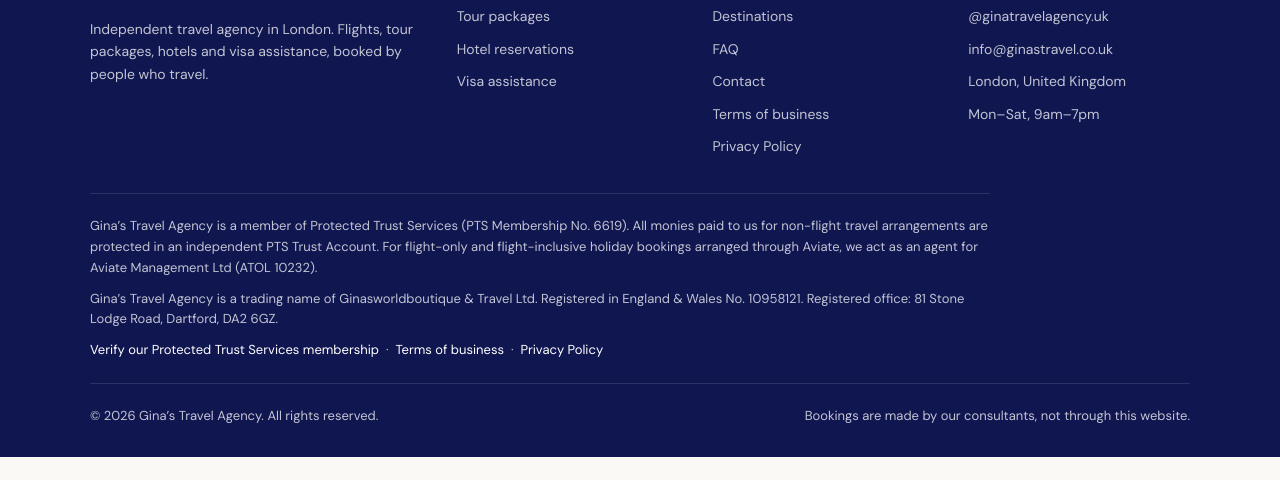
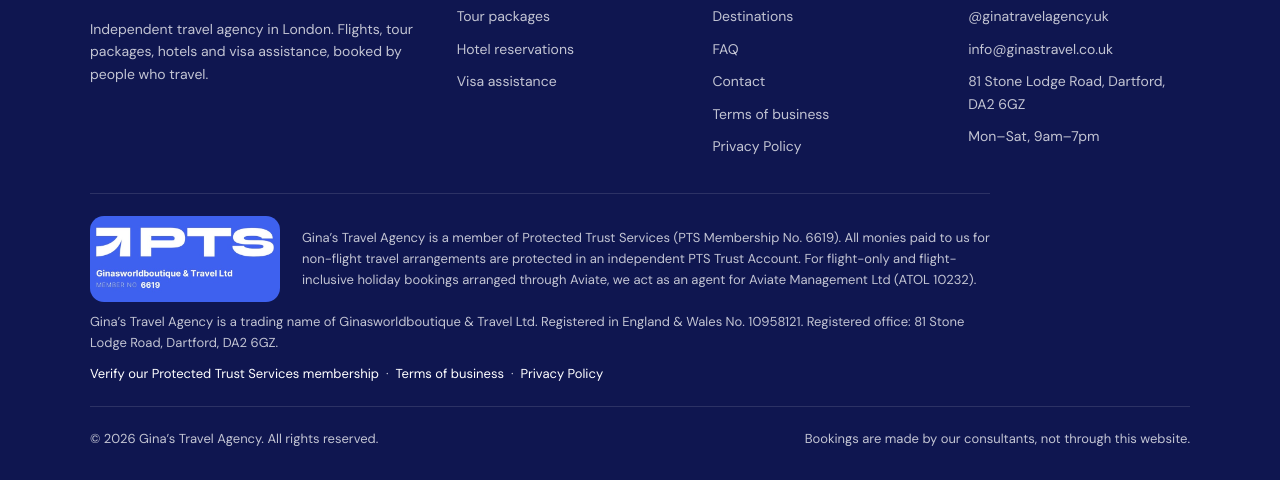
Before and after one commit to kw9021001-lang/ginas-travel-site, a plain HTML site: page index.html in a window 1280 px wide. Shown: the part 7940-8420 px from the top of the page. Before the commit the page ends 8397 px from the top, so only its background shows below. Drawn offline with Linux system fonts and the light colour scheme; animation ran at ten frames a second.

Commit message:
Add PTS member badge to footer, registered address in contact column and structured data
Co-Authored-By: Claude Sonnet 5.5 <noreply@anthropic.com>

```diff
--- a/index.html
+++ b/index.html
@@ -15,7 +15,7 @@
 <link rel="icon" type="image/png" href="assets/favicon.png">
 <link rel="apple-touch-icon" href="assets/favicon.png">
 <script type="application/ld+json">
-{"@context":"https://schema.org","@type":"TravelAgency","name":"Gina's Travel Agency","telephone":"+447432112769","email":"info@ginastravel.co.uk","address":{"@type":"PostalAddress","addressLocality":"London","addressCountry":"GB"},"sameAs":["https://www.instagram.com/ginatravelagency.uk"],"openingHours":"Mo-Sa 09:00-19:00"}
+{"@context":"https://schema.org","@type":"TravelAgency","name":"Gina's Travel Agency","telephone":"+447432112769","email":"info@ginastravel.co.uk","address":{"@type":"PostalAddress","streetAddress":"81 Stone Lodge Road","addressLocality":"Dartford","addressRegion":"Kent","postalCode":"DA2 6GZ","addressCountry":"GB"},"legalName":"Ginasworldboutique & Travel Ltd","identifier":"10958121","sameAs":["https://www.instagram.com/ginatravelagency.uk"],"openingHours":"Mo-Sa 09:00-19:00"}
 </script>
 <link rel="preconnect" href="https://fonts.googleapis.com">
 <link rel="preconnect" href="https://fonts.gstatic.com" crossorigin>
@@ -290,6 +290,11 @@ footer a{text-decoration:none;color:rgba(255,255,255,.75);transition:color .2s}
 footer a:hover{color:var(--orange)}
 .flegal{margin-top:36px;padding-top:22px;border-top:1px solid rgba(255,255,255,.12);display:grid;gap:10px;font-size:13px;line-height:1.6;max-width:900px}
 .flegal p{margin:0}.flegal a{color:#fff}
+.fpts{display:flex;gap:22px;align-items:center}
+.ptsbadge{flex:none;display:block;width:190px;border-radius:14px;overflow:hidden;line-height:0;transition:transform .25s}
+.ptsbadge:hover{transform:translateY(-2px)}
+.ptsbadge img{width:100%;height:auto;display:block}
+@media(max-width:560px){.fpts{flex-direction:column;align-items:flex-start;gap:14px}.ptsbadge{width:170px}}
 .fbottom{margin-top:22px;padding-top:22px;border-top:1px solid rgba(255,255,255,.12);display:flex;flex-wrap:wrap;justify-content:space-between;gap:12px;font-size:13px}
 
 /* reveal system */
@@ -567,10 +572,10 @@ footer a:hover{color:var(--orange)}
       </div>
       <div><h4>Services</h4><ul><li><a href="#services">Flight booking</a></li><li><a href="#services">Tour packages</a></li><li><a href="#services">Hotel reservations</a></li><li><a href="#services">Visa assistance</a></li></ul></div>
       <div><h4>Company</h4><ul><li><a href="#about">About</a></li><li><a href="#destinations">Destinations</a></li><li><a href="#faq">FAQ</a></li><li><a href="#contact">Contact</a></li><li><a href="/terms/">Terms of business</a></li><li><a href="/privacy/">Privacy Policy</a></li></ul></div>
-      <div><h4>Contact</h4><ul><li><a href="#" data-wa="Hello Gina’s Travel, I’d like to ask about a trip.">+44 7432 112769</a></li><li><a href="https://www.instagram.com/ginatravelagency.uk" target="_blank" rel="noopener">@ginatravelagency.uk</a></li><li><a href="mailto:info@ginastravel.co.uk">info@ginastravel.co.uk</a></li><li>London, United Kingdom</li><li>Mon–Sat, 9am–7pm</li></ul></div>
+      <div><h4>Contact</h4><ul><li><a href="#" data-wa="Hello Gina’s Travel, I’d like to ask about a trip.">+44 7432 112769</a></li><li><a href="https://www.instagram.com/ginatravelagency.uk" target="_blank" rel="noopener">@ginatravelagency.uk</a></li><li><a href="mailto:info@ginastravel.co.uk">info@ginastravel.co.uk</a></li><li>81 Stone Lodge Road, Dartford, DA2 6GZ</li><li>Mon–Sat, 9am–7pm</li></ul></div>
     </div>
     <div class="flegal">
-      <p>Gina’s Travel Agency is a member of Protected Trust Services (PTS Membership No. 6619). All monies paid to us for non-flight travel arrangements are protected in an independent PTS Trust Account. For flight-only and flight-inclusive holiday bookings arranged through Aviate, we act as an agent for Aviate Management Ltd (ATOL 10232).</p>
+      <div class="fpts"><a class="ptsbadge" href="https://protectedtrustservices.com" target="_blank" rel="noopener" aria-label="Protected Trust Services member, number 6619. Opens the PTS website."><img src="assets/pts-member.jpg" width="640" height="289" alt="Protected Trust Services member: Ginasworldboutique &amp; Travel Ltd, member number 6619" loading="lazy"></a><p>Gina’s Travel Agency is a member of Protected Trust Services (PTS Membership No. 6619). All monies paid to us for non-flight travel arrangements are protected in an independent PTS Trust Account. For flight-only and flight-inclusive holiday bookings arranged through Aviate, we act as an agent for Aviate Management Ltd (ATOL 10232).</p></div>
       <p>Gina’s Travel Agency is a trading name of Ginasworldboutique &amp; Travel Ltd. Registered in England &amp; Wales No. 10958121. Registered office: 81 Stone Lodge Road, Dartford, DA2 6GZ.</p>
       <p><a href="https://protectedtrustservices.com" target="_blank" rel="noopener">Verify our Protected Trust Services membership</a> &nbsp;·&nbsp; <a href="/terms/">Terms of business</a> &nbsp;·&nbsp; <a href="/privacy/">Privacy Policy</a></p>
     </div>
```
Also changed, not shown: assets/pts-member.jpg (added).
